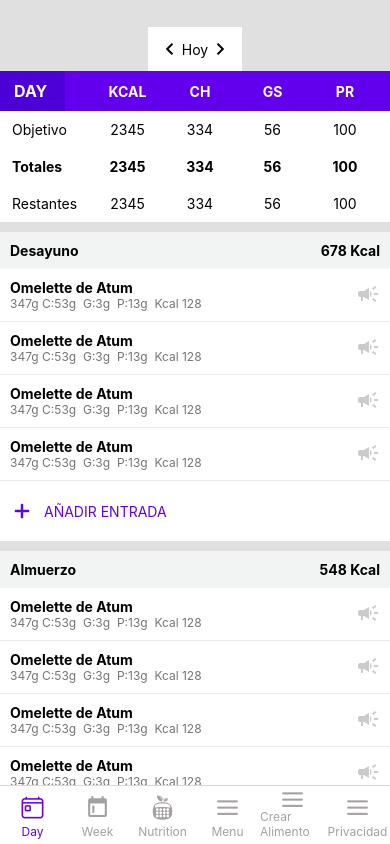
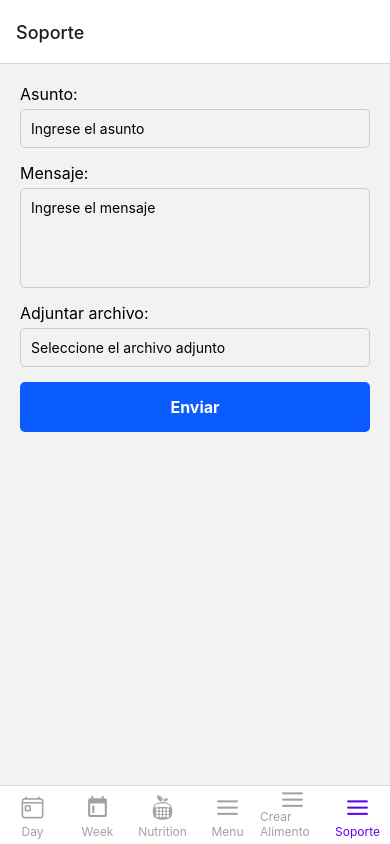
Before and after one commit to ariel151515/Flextonica, a React Native app in the folder Flextonica-Frontend/: screen /Soporte in a window 390 px wide. Built offline with nearby package versions, Linux system fonts and the light colour scheme.

Commit message:
soporte ok

```diff
--- a/Flextonica-Frontend/navigation/Navigation.jsx
+++ b/Flextonica-Frontend/navigation/Navigation.jsx
@@ -12,6 +12,8 @@ import AddComidas from '../screens/AddComidas/AddComidas';
 import CrearAlimento from '../screens/CrearAlimento/CrearAlimento';
 import AjustesScreen from '../screens/AjustesScreen/AjustesScreen';
 import PrivacidadScreen from '../screens/PrivacidadScreen/PrivacidadScreen';
+import SoporteScreen from '../screens/SoporteScreen/SoporteScreen';
+
 
 const Tab = createBottomTabNavigator();
 
@@ -132,8 +134,8 @@ const TabGroup = () => {
             />
 
         <Tab.Screen
-                name="Centro de privacidad"
-                component={PrivacidadScreen}
+                name="Soporte"
+                component={SoporteScreen}
                 options={({ navigation }) => ({
                     tabBarIcon: ({ focused, color, size }) => (
                         <Feather
@@ -145,7 +147,7 @@ const TabGroup = () => {
                     tabBarLabel: ({ focused, color }) => (
                         <View style={{ flexDirection: 'row', alignItems: 'center' }}>
                             <Text style={{ fontSize: 12, marginBottom:5, color: color, marginTop:-5}}>
-                             Privacidad
+                              Soporte
                             </Text>
                         </View>
                     )
--- a/Flextonica-Frontend/package.json
+++ b/Flextonica-Frontend/package.json
@@ -18,6 +18,7 @@
     "react": "18.2.0",
     "react-native": "0.73.4",
     "react-native-chart-kit": "^6.12.0",
+    "react-native-document-picker": "^9.1.1",
     "react-native-pager-view": "6.2.3",
     "react-native-safe-area-context": "^4.8.2",
     "react-native-screens": "~3.29.0",
--- /dev/null
+++ b/Flextonica-Frontend/screens/SoporteScreen/SoporteScreen.jsx
@@ -0,0 +1,85 @@
+import React, { useState } from 'react';
+import { View, Text, StyleSheet, TextInput, TouchableOpacity } from 'react-native';
+
+const SoporteScreen = () => {
+  const [asunto, setAsunto] = useState('');
+  const [mensaje, setMensaje] = useState('');
+  const [adjunto, setAdjunto] = useState('');
+
+  const enviarMensaje = () => {
+    // Aquí puedes implementar la lógica para enviar el mensaje,
+    // incluyendo el manejo del archivo adjunto si es necesario
+    console.log('Asunto:', asunto);
+    console.log('Mensaje:', mensaje);
+    console.log('Archivo adjunto:', adjunto);
+  };
+
+  return (
+    <View style={styles.container}>
+      <Text style={styles.label}>Asunto:</Text>
+      <TextInput
+        style={styles.input}
+        value={asunto}
+        onChangeText={setAsunto}
+        placeholder="Ingrese el asunto"
+      />
+
+      <Text style={styles.label}>Mensaje:</Text>
+      <TextInput
+        style={[styles.input, styles.multilineInput]}
+        value={mensaje}
+        onChangeText={setMensaje}
+        placeholder="Ingrese el mensaje"
+        multiline
+        numberOfLines={4}
+      />
+
+      <Text style={styles.label}>Adjuntar archivo:</Text>
+      <TextInput
+        style={styles.input}
+        value={adjunto}
+        onChangeText={setAdjunto}
+        placeholder="Seleccione el archivo adjunto"
+      />
+
+      <TouchableOpacity style={styles.button} onPress={enviarMensaje}>
+        <Text style={styles.buttonText}>Enviar</Text>
+      </TouchableOpacity>
+
+    </View>
+  );
+};
+
+const styles = StyleSheet.create({
+  container: {
+    flex: 1,
+    padding: 20,
+  },
+  label: {
+    fontSize: 16,
+    marginBottom: 5,
+  },
+  input: {
+    borderWidth: 1,
+    borderColor: '#ccc',
+    borderRadius: 5,
+    padding: 10,
+    marginBottom: 15,
+  },
+  multilineInput: {
+    height: 100,
+  },
+  button: {
+    backgroundColor: '#0B5CFF',
+    borderRadius: 5,
+    padding: 15,
+    alignItems: 'center',
+  },
+  buttonText: {
+    color: '#fff',
+    fontSize: 16,
+    fontWeight: 'bold',
+  },
+});
+
+export default SoporteScreen;
```
Also changed, not shown: 1 other file (tests, documents, lock files or other folders).
